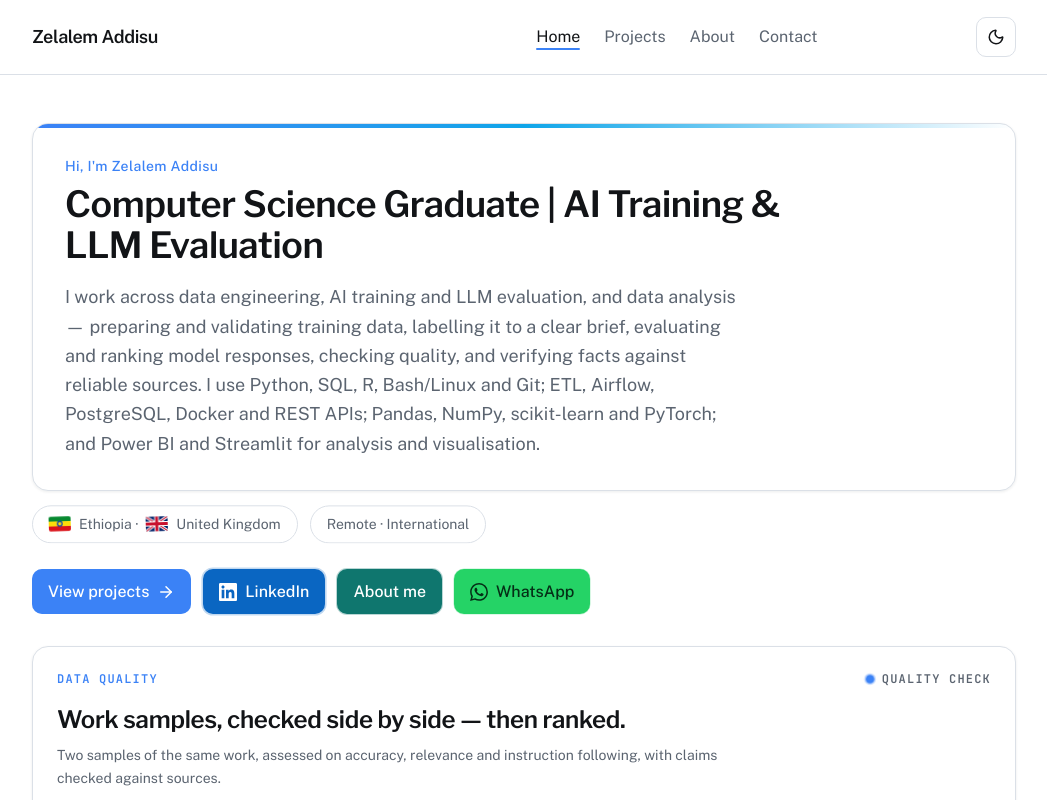
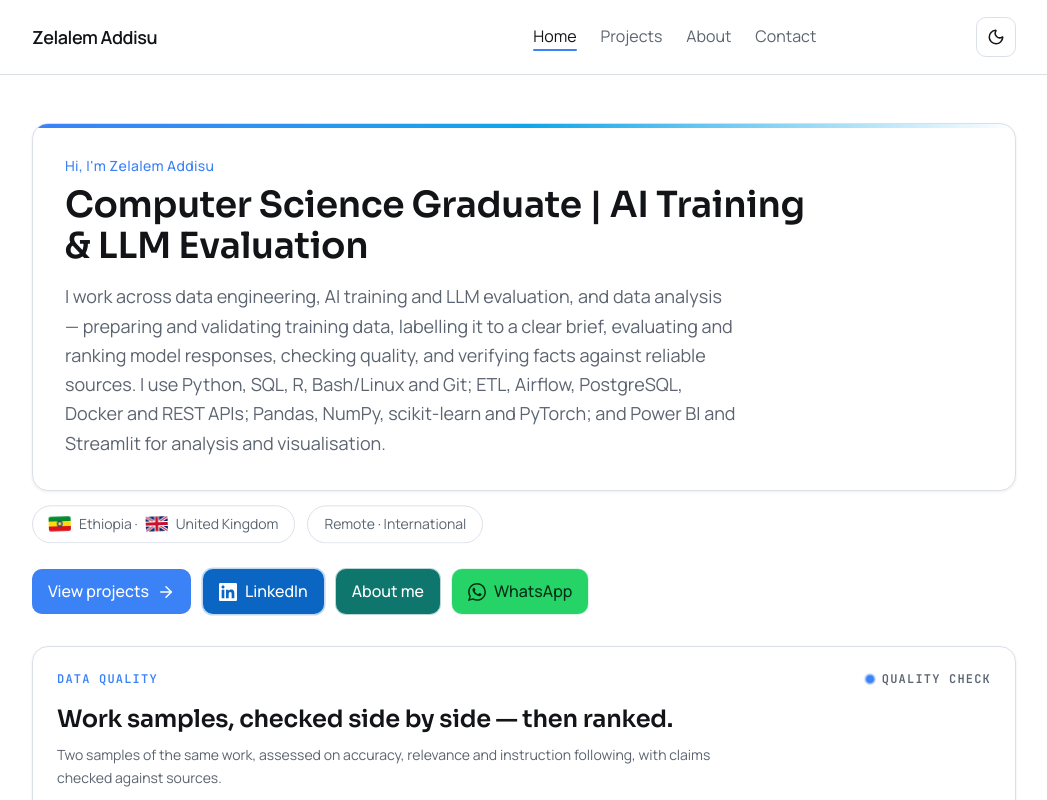
Before and after one commit to zola345rr/zelalem-portfolio, a Next.js app: page / in a window 1280 px wide. Shown: the top 800 px of the page, without its empty margins (116-1163 px from the left). Built offline with nearby package versions, Linux system fonts and the light colour scheme.

Commit message:
jhgfhagf

```diff
--- a/src/app/globals.css
+++ b/src/app/globals.css
@@ -8,8 +8,8 @@
   --color-muted: #a8adb6;
   --color-accent: #3b82f6;
   --color-accent-hover: #2563eb;
-  --font-sans: "Public Sans", ui-sans-serif, system-ui, sans-serif;
-  --font-display: "Libre Franklin", "Public Sans", ui-sans-serif, system-ui, sans-serif;
+  --font-sans: "Manrope", ui-sans-serif, system-ui, sans-serif;
+  --font-display: "Sora", "Manrope", ui-sans-serif, system-ui, sans-serif;
   --font-mono: "JetBrains Mono", ui-monospace, monospace;
 }
 
--- a/src/app/layout.tsx
+++ b/src/app/layout.tsx
@@ -1,19 +1,19 @@
 import type { Metadata } from "next";
-import { Libre_Franklin, Public_Sans, JetBrains_Mono } from "next/font/google";
+import { Sora, Manrope, JetBrains_Mono } from "next/font/google";
 import "./globals.css";
 import Navbar from "@/components/Navbar";
 import Footer from "@/components/Footer";
 import PageFade from "@/components/PageFade";
 
-// Hosted portfolio font set: Libre Franklin for headings, Public Sans
-// for body, JetBrains Mono for small labels.
-const libreFranklin = Libre_Franklin({
+// Font set chosen by the user (preview option 2): Sora for headings,
+// Manrope for body, JetBrains Mono for small labels.
+const libreFranklin = Sora({
   variable: "--font-libre",
   subsets: ["latin"],
   weight: ["400", "500", "600", "700"],
 });
 
-const publicSans = Public_Sans({
+const publicSans = Manrope({
   variable: "--font-public",
   subsets: ["latin"],
   weight: ["400", "500", "600", "700"],
```
